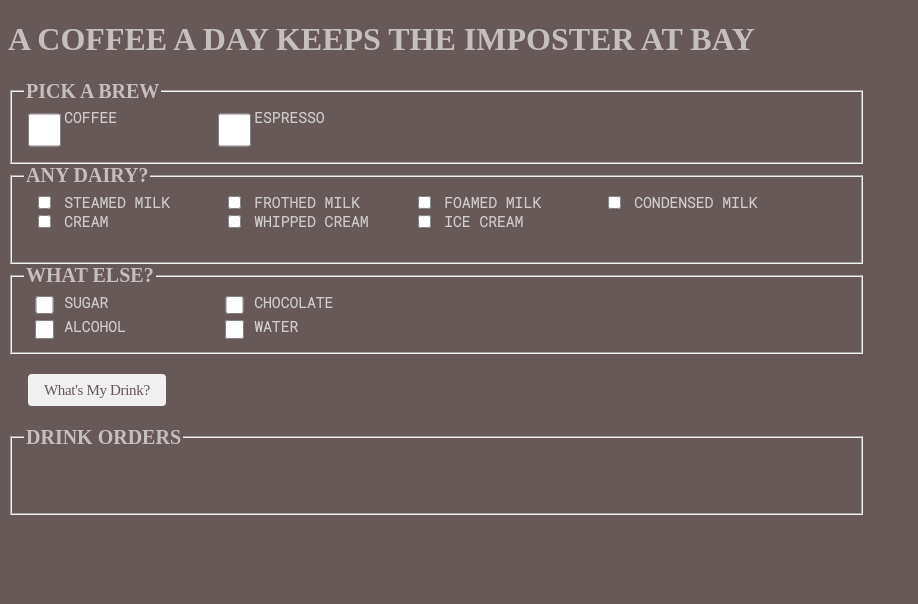
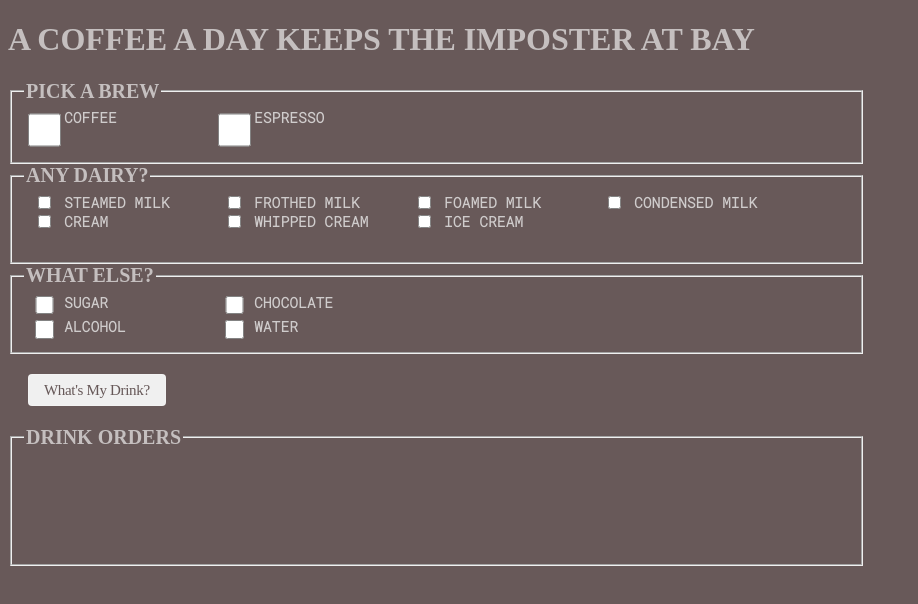
Before and after one commit to jessllee/solo-project, a React app: page / in a window 1280 px wide. Shown: the top 604 px of the page, without its empty margins (0-918 px from the left). Built offline with nearby package versions, Linux system fonts and the light colour scheme; a web font is replaced by a local one.

Commit message:
Updated stylesheet

```diff
--- a/App.jsx
+++ b/App.jsx
@@ -72,7 +72,9 @@ class App extends Component {
           <div id='drinkOrder'>
             <fieldset id='orders'>
               <legend className='orders'>DRINK ORDERS</legend>
-              {this.state.arr}
+                <div className='drinkOrder'>
+                  {this.state.arr}
+                </div>
             </fieldset>
           </div>
         </form>
--- a/headers.jsx
+++ b/headers.jsx
@@ -81,9 +81,7 @@ class Drink extends Component {
   render() {
     // console.log('props', this.props)
     return (
-      <div>
-        <ul>{this.props.drink.name}: {this.props.drink.description}</ul>
-      </div>
+      <ul>{this.props.drink.name}: {this.props.drink.description}</ul>
     )
   }
 }
--- a/styles.css
+++ b/styles.css
@@ -95,11 +95,22 @@ header {
 }
 
 #orders {
-  height: 70px;
+  /* height: 700px; */
   width: 825px;
-  display: flex;
-  justify-content: center;
-  align-items: center;
+
+
+}
+
+.drinkOrder {
+  display: grid;
+  grid-template-columns: 1fr 1fr;
+  color: rgba(245, 245, 245, 0.733);
+  font-family: Roboto Mono;
+  font-weight: bold;
+  font-size: 11pt;
+  min-height: 100px;
+  overflow: hidden;
+  overflow-wrap: break-word;
 }
 
 .orders {
@@ -116,10 +127,3 @@ label {
   font-weight: bold;
   font-size: 11pt;
 };
-
-p {
-  color: rgba(245, 245, 245, 0.733);
-  font-family: Roboto Mono;
-  font-weight: bold;
-  font-size: 11pt;
-}
```
